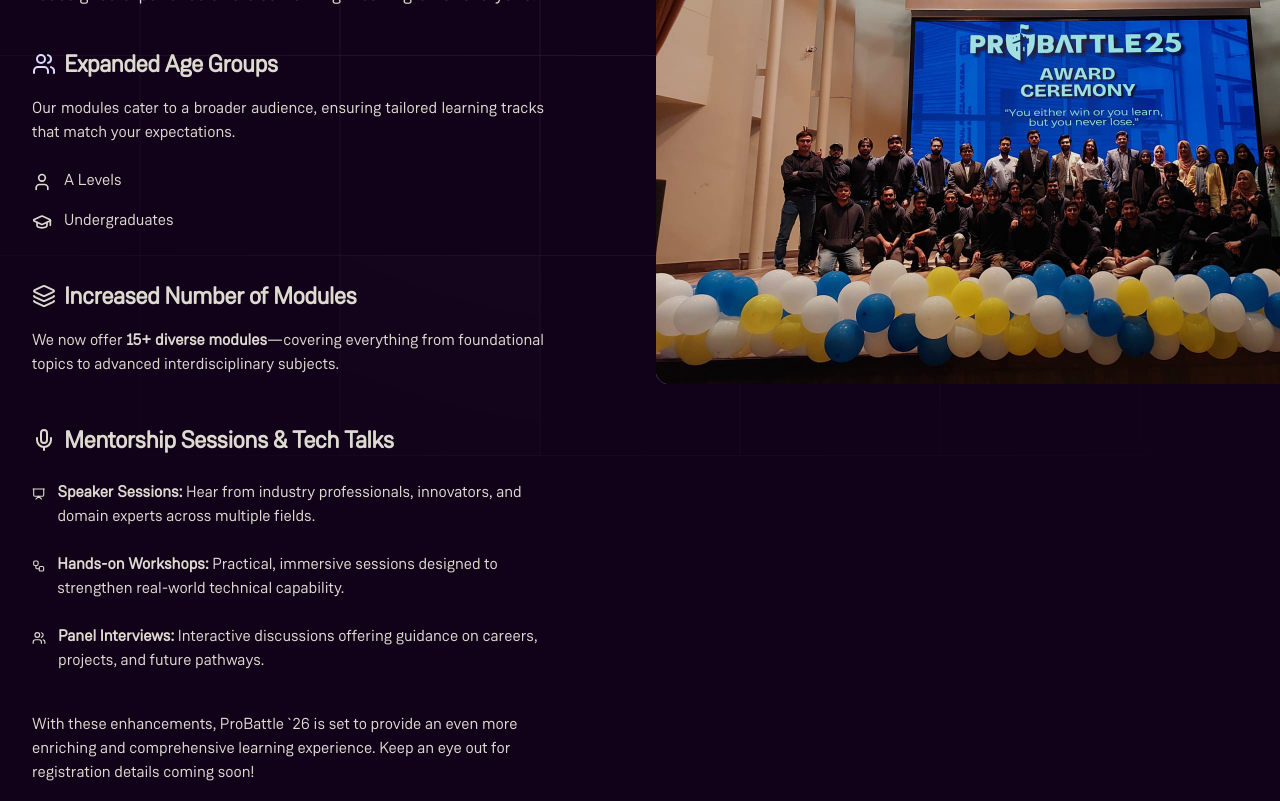
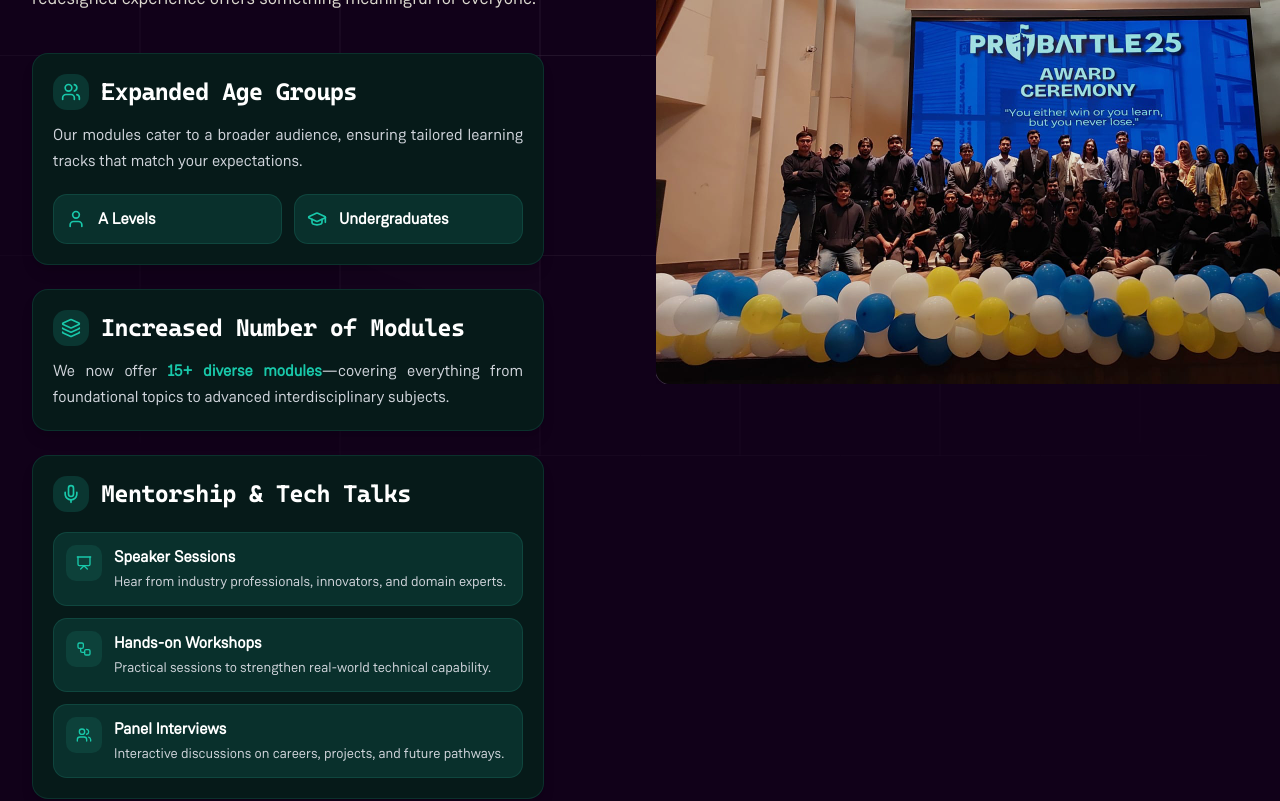
Before and after one commit to css-iba/css-website, a Next.js app: page /ProBattle in a window 1280 px wide. Shown: the part 520-1321 px from the top of the page. Built offline with nearby package versions, Linux system fonts and the light colour scheme.

Commit message:
Update About.tsx

```diff
--- a/components/ProBattle/About.tsx
+++ b/components/ProBattle/About.tsx
@@ -60,17 +60,17 @@
                 style={{ WebkitBackgroundClip: "text", WebkitTextFillColor: "transparent" , textShadow: "0 0 10px #ff00ff" }}
                 className="text-base font-heading font-semibold bg-gradient-to-r from-[var(--colour-text)] via-[var(--colour-accent)] to-[var(--colour-text)] bg-clip-text text-transparent"
               >
-                Introducing ProBattle `26
+                Introducing ProBattle &apos;26
               </p>
 
               <h1
                 style={{ WebkitBackgroundClip: "text", WebkitTextFillColor: "transparent" , textShadow: "0 0 10px #ff00ff" }}
-                className="mt-2 pb-2 text-4xl font-semibold tracking-tight colour-secondary sm:text-5xl font-heading bg-gradient-to-r from-[var(--colour-text)] via-[var(--colour-accent)] to-[var(--colour-text)] bg-clip-text text-transparent"
+                className="mt-2 pb-2 text-4xl sm:text-5xl font-bold tracking-tight colour-secondary font-heading bg-gradient-to-r from-[var(--colour-text)] via-[var(--colour-accent)] to-[var(--colour-text)] bg-clip-text text-transparent"
               >
-                Bigger and better
+                Bigger and Better
               </h1>
 
-              <p className="mt-6 text-lg text-justify">
+              <p className="mt-6 text-lg leading-relaxed text-justify">
                 Our initiative has expanded significantly—reaching more students, offering more modules,
                 and delivering deeper hands-on learning. Whether you&apos;re in A Levels or an undergraduate program,
                 our redesigned experience offers something meaningful for everyone.
@@ -104,80 +104,99 @@
         <div className="lg:col-span-2 lg:col-start-1 lg:row-start-2 lg:mx-auto lg:grid lg:w-full lg:max-w-7xl lg:grid-cols-2 lg:gap-x-8 lg:px-8">
 
           <div className="lg:pr-4">
-            <div className="max-w-xl text-base lg:max-w-lg">
+            <div className="max-w-xl lg:max-w-lg space-y-6">
 
-              {/* Age Groups */}
-              <h2 className="text-2xl font-bold tracking-tight flex items-center gap-2">
-                <Users className="colour-secondary" /> Expanded Age Groups
-              </h2>
+              {/* Age Groups Box */}
+              <div className="p-5 rounded-2xl bg-[#061a19] border border-[#19675b]/30 shadow-lg">
+                <h2 className="text-xl sm:text-2xl font-bold tracking-tight flex items-center gap-3 font-heading text-white">
+                  <div className="flex items-center justify-center w-9 h-9 rounded-xl bg-[#0a3631]">
+                    <Users className="size-5 text-[#19c8aa]" />
+                  </div>
+                  Expanded Age Groups
+                </h2>
 
-              <p className="mt-4 text-justify">
-                Our modules cater to a broader audience, ensuring tailored learning tracks that match your expectations.
-              </p>
+                <p className="mt-3 text-base leading-relaxed text-gray-300 text-justify">
+                  Our modules cater to a broader audience, ensuring tailored learning tracks that match your expectations.
+                </p>
 
-              <ul className="mt-6 space-y-4">
-                <li className="flex gap-x-3">
-                  <User className="mt-1 size-5" />
-                  <span className="font-medium">A Levels</span>
-                </li>
+                <div className="mt-5 grid grid-cols-2 gap-3">
+                  <div className="flex gap-x-3 items-center p-3 rounded-xl bg-[#0a3631]/80 border border-[#19675b]/40">
+                    <User className="size-5 text-[#19c8aa]" />
+                    <span className="font-semibold text-base text-white">A Levels</span>
+                  </div>
 
-                <li className="flex gap-x-3">
-                  <GraduationCap className="mt-1 size-5" />
-                  <span className="font-medium">Undergraduates</span>
-                </li>
-              </ul>
+                  <div className="flex gap-x-3 items-center p-3 rounded-xl bg-[#0a3631]/80 border border-[#19675b]/40">
+                    <GraduationCap className="size-5 text-[#19c8aa]" />
+                    <span className="font-semibold text-base text-white">Undergraduates</span>
+                  </div>
+                </div>
+              </div>
 
-              {/* Modules */}
-              <h2 className="mt-12 text-2xl font-bold tracking-tight flex items-center gap-2">
-                <Layers /> Increased Number of Modules
-              </h2>
+              {/* Modules Box */}
+              <div className="p-5 rounded-2xl bg-[#061a19] border border-[#19675b]/30 shadow-lg">
+                <h2 className="text-xl sm:text-2xl font-bold tracking-tight flex items-center gap-3 font-heading text-white">
+                  <div className="flex items-center justify-center w-9 h-9 rounded-xl bg-[#0a3631]">
+                    <Layers className="size-5 text-[#19c8aa]" />
+                  </div>
+                  Increased Number of Modules
+                </h2>
 
-              <p className="mt-4 text-justify">
-                We now offer <strong>15+ diverse modules</strong>—covering everything from foundational
-                topics to advanced interdisciplinary subjects.
-              </p>
+                <p className="mt-3 text-base leading-relaxed text-gray-300 text-justify">
+                  We now offer <strong className="text-[#19c8aa]">15+ diverse modules</strong>—covering everything from foundational
+                  topics to advanced interdisciplinary subjects.
+                </p>
+              </div>
 
-              {/* Mentorship & Talks */}
-              <h2 className="mt-12 text-2xl font-bold tracking-tight flex items-center gap-2">
-                <Mic /> Mentorship Sessions &amp; Tech Talks
-              </h2>
+              {/* Mentorship & Talks Box */}
+              <div className="p-5 rounded-2xl bg-[#061a19] border border-[#19675b]/30 shadow-lg">
+                <h2 className="text-xl sm:text-2xl font-bold tracking-tight flex items-center gap-3 font-heading text-white">
+                  <div className="flex items-center justify-center w-9 h-9 rounded-xl bg-[#0a3631]">
+                    <Mic className="size-5 text-[#19c8aa]" />
+                  </div>
+                  Mentorship &amp; Tech Talks
+                </h2>
 
-              <ul className="mt-6 space-y-6">
+                <ul className="mt-5 space-y-3">
+                  <li className="flex gap-x-3 p-3 rounded-xl bg-[#0a3631]/80 border border-[#19675b]/40">
+                    <div className="flex items-center justify-center w-9 h-9 rounded-lg bg-[#19675b]/30 shrink-0">
+                      <Presentation className="size-4 text-[#19c8aa]" />
+                    </div>
+                    <div>
+                      <span className="font-bold text-base block text-white">Speaker Sessions</span>
+                      <span className="text-sm text-gray-300">Hear from industry professionals, innovators, and domain experts.</span>
+                    </div>
+                  </li>
 
-                <li className="flex gap-x-3">
-                  <Presentation className="mt-1 size-5" />
-                  <span>
-                    <strong>Speaker Sessions:</strong> Hear from industry professionals, innovators,
-                    and domain experts across multiple fields.
-                  </span>
-                </li>
+                  <li className="flex gap-x-3 p-3 rounded-xl bg-[#0a3631]/80 border border-[#19675b]/40">
+                    <div className="flex items-center justify-center w-9 h-9 rounded-lg bg-[#19675b]/30 shrink-0">
+                      <Workflow className="size-4 text-[#19c8aa]" />
+                    </div>
+                    <div>
+                      <span className="font-bold text-base block text-white">Hands-on Workshops</span>
+                      <span className="text-sm text-gray-300">Practical sessions to strengthen real-world technical capability.</span>
+                    </div>
+                  </li>
 
-                <li className="flex gap-x-3">
-                  <Workflow className="mt-1 size-5" />
-                  <span>
-                    <strong>Hands-on Workshops:</strong> Practical, immersive sessions designed
-                    to strengthen real-world technical capability.
-                  </span>
-                </li>
+                  <li className="flex gap-x-3 p-3 rounded-xl bg-[#0a3631]/80 border border-[#19675b]/40">
+                    <div className="flex items-center justify-center w-9 h-9 rounded-lg bg-[#19675b]/30 shrink-0">
+                      <Users className="size-4 text-[#19c8aa]" />
+                    </div>
+                    <div>
+                      <span className="font-bold text-base block text-white">Panel Interviews</span>
+                      <span className="text-sm text-gray-300">Interactive discussions on careers, projects, and future pathways.</span>
+                    </div>
+                  </li>
+                </ul>
+              </div>
 
-                <li className="flex gap-x-3">
-                  <Users className="mt-1 size-5" />
-                  <span>
-                    <strong>Panel Interviews:</strong> Interactive discussions offering guidance
-                    on careers, projects, and future pathways.
-                  </span>
-                </li>
-
-              </ul>
-
-              <p className="mt-10">
-                With these enhancements, ProBattle `26 is set to provide an even more enriching and comprehensive learning experience.
+              <p className="text-base leading-relaxed">
+                With these enhancements, ProBattle &apos;26 is set to provide an even more enriching and comprehensive learning experience.
                 Keep an eye out for registration details coming soon!
               </p>
 
               {/* Register Now Button */}
               <Link href="/ProBattle/Registrations">
-                <Button className="mt-8 group relative inline-flex items-center gap-3 px-8 py-6 text-lg font-semibold font-heading text-white bg-gradient-to-r from-[#0a3631] via-[#19675b] to-[#19c8aa] hover:from-[#061a19] hover:via-[#005d50] hover:to-[#19675b] rounded-xl shadow-lg hover:shadow-[#19c8aa]/25 transition-all duration-300 border border-[#19c8aa]/30">
+                <Button className="mt-4 group relative inline-flex items-center gap-3 px-8 py-6 text-lg font-semibold font-heading text-white bg-gradient-to-r from-[#0a3631] via-[#19675b] to-[#19c8aa] hover:from-[#061a19] hover:via-[#005d50] hover:to-[#19675b] rounded-xl shadow-lg hover:shadow-[#19c8aa]/25 transition-all duration-300 border border-[#19c8aa]/30">
                   Register Now
                   <ArrowRight className="w-5 h-5 group-hover:translate-x-1 transition-transform duration-300" />
                 </Button>
```
